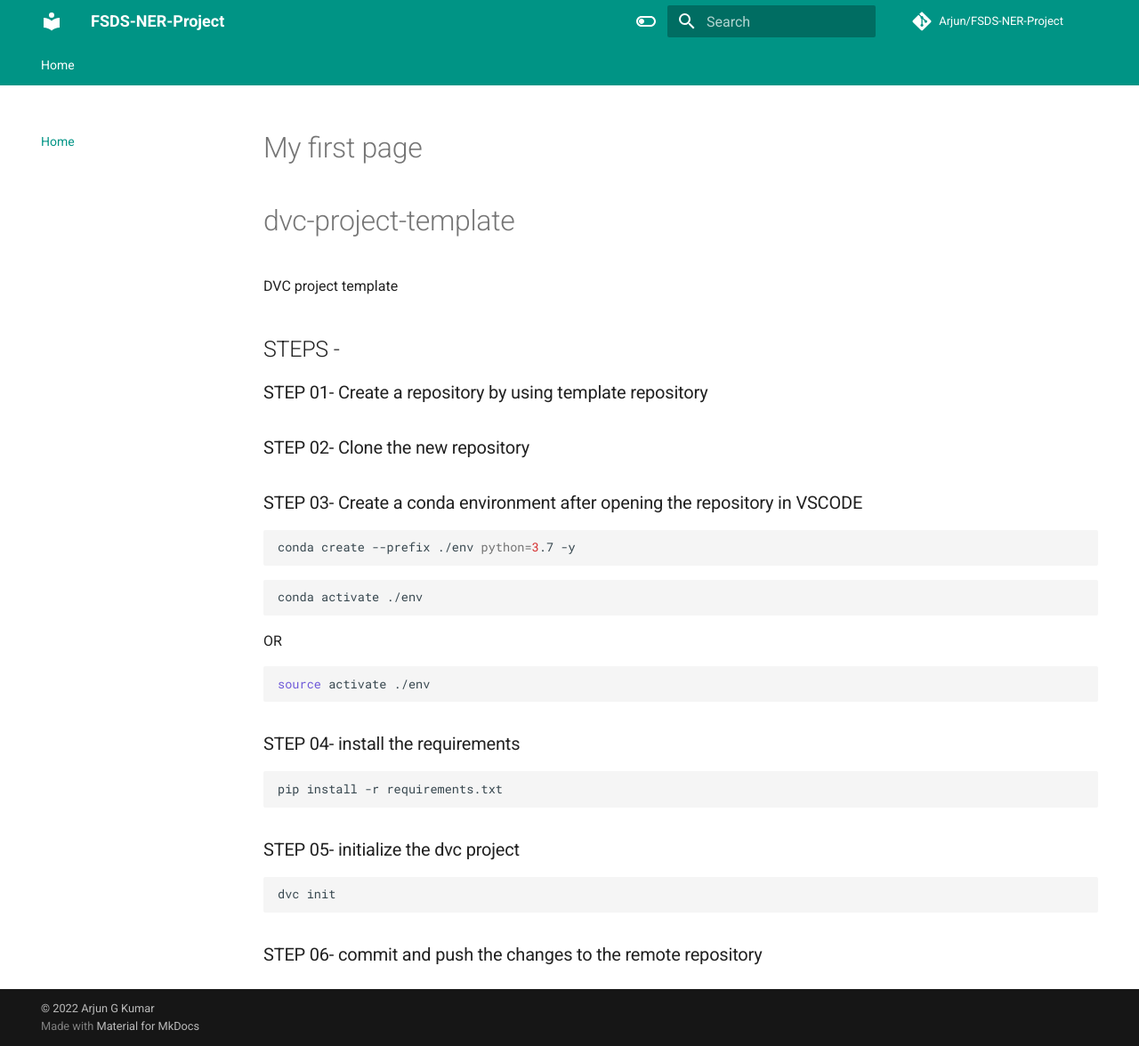
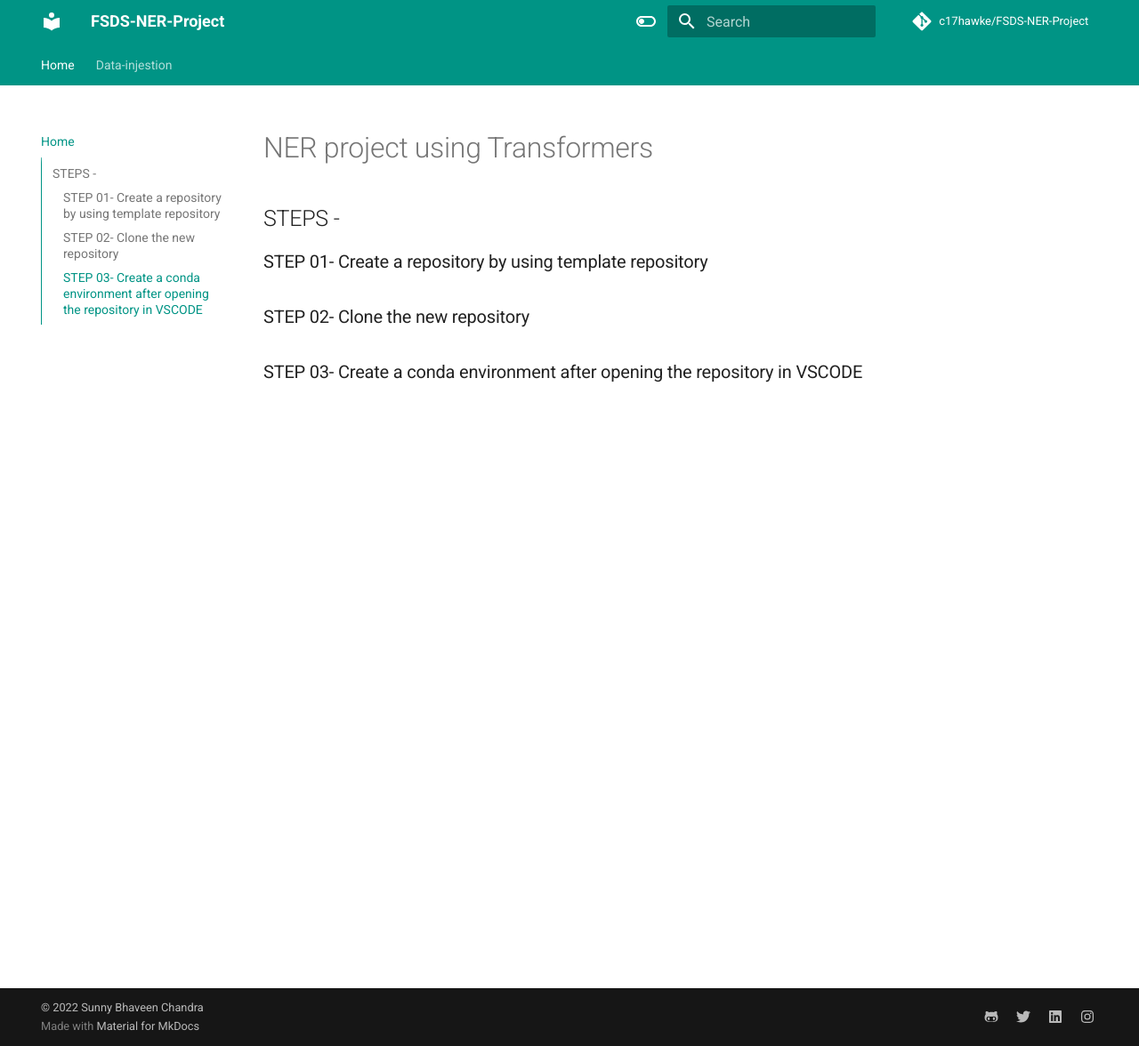
Before and after one commit to Arju-cmd/FSDS-NER-Project, an MkDocs documentation site: the page built from docs/index.md, in a window 1280 px wide and 1176 px high. Shown: the whole window at 89% size. Built offline with MkDocs 1.6.1 and Material for MkDocs 9.7.7, drawn with Linux system fonts in a browser that asks for light colours; comment, search, counter and statistics services are not loaded.

Commit message:
big changes added

````diff
--- a/docs/index.md
+++ b/docs/index.md
@@ -1,8 +1,7 @@
-# My first page
+# NER project using Transformers
 
-# dvc-project-template
-DVC project template
 
+##
 ## STEPS -
 
 ### STEP 01- Create a repository by using template repository
@@ -10,27 +9,3 @@ DVC project template
 ### STEP 02- Clone the new repository
 
 ### STEP 03- Create a conda environment after opening the repository in VSCODE
-
-```bash
-conda create --prefix ./env python=3.7 -y
-```
-
-```bash
-conda activate ./env
-```
-OR
-```bash
-source activate ./env
-```
-
-### STEP 04- install the requirements
-```bash
-pip install -r requirements.txt
-```
-
-### STEP 05- initialize the dvc project
-```bash
-dvc init
-```
-
-### STEP 06- commit and push the changes to the remote repository
--- a/mkdocs.yml
+++ b/mkdocs.yml
@@ -3,13 +3,15 @@ site_name: FSDS-NER-Project
 # defeine TOC or order of website-
 nav:
   - Home: index.md
+  - Data-injestion: Data_injestion.md
 
-site_author: Arjun G Kumar
+site_author: Sunny Bhaveen Chandra
 site_description: >-
   DESCRIPTION
+
 # Repository
-repo_name: Arjun/FSDS-NER-Project
-repo_url: https://github.com/Arju-cmd/FSDS-NER-Project
+repo_name: c17hawke/FSDS-NER-Project
+repo_url: https://github.com/c17hawke/FSDS-NER-Project
 
 # Configuration
 theme:
@@ -35,16 +37,16 @@ theme:
       accent: lime
   # logo: PyTorch_logo_icon.svg
 
-#extra:
-  #social:
-    #- icon: fontawesome/brands/github-alt
-    #  link: https://github.com/c17hawke
-    #- icon: fontawesome/brands/twitter
-    #  link: https://twitter.com/c17hawke
-    #- icon: fontawesome/brands/linkedin
-    #  link: https://linkedin.com/in/c17hawke
-    #- icon: fontawesome/brands/instagram
-    #  link: https://www.instagram.com/c17hawke/
+extra:
+  social:
+    - icon: fontawesome/brands/github-alt
+      link: https://github.com/c17hawke
+    - icon: fontawesome/brands/twitter
+      link: https://twitter.com/c17hawke
+    - icon: fontawesome/brands/linkedin
+      link: https://linkedin.com/in/c17hawke
+    - icon: fontawesome/brands/instagram
+      link: https://www.instagram.com/c17hawke/
 
 extra_javascript:
   - javascripts/mathjax.js
@@ -69,4 +71,4 @@ plugins:
   - search
 
 copyright: |
-  &copy; 2022 <a href="https://github.com/Arju-cmd"  target="_blank" rel="noopener">Arjun G Kumar</a>
+  &copy; 2022 <a href="https://github.com/c17hawke"  target="_blank" rel="noopener">Sunny Bhaveen Chandra</a>
--- a/setup.py
+++ b/setup.py
@@ -5,7 +5,7 @@ with open("README.md", "r", encoding="utf-8") as f:
 
 ## edit below variables as per your requirements -
 REPO_NAME = "FSDS-NER-Project"
-AUTHOR_USER_NAME = "Arju-cmd"
+AUTHOR_USER_NAME = "c17hawke"
 SRC_REPO = "src"
 LIST_OF_REQUIREMENTS = []
 
--- a/src/NER_utils/__init__.py
+++ b/src/NER_utils/__init__.py
@@ -1 +1 @@
-from src.NER_utils.common import*
+from src.NER_utils.common import *
````
Also changed, not shown: dvc.yaml (+8 -7 lines), docs/Data_injestion.md (added), 12 other files.
